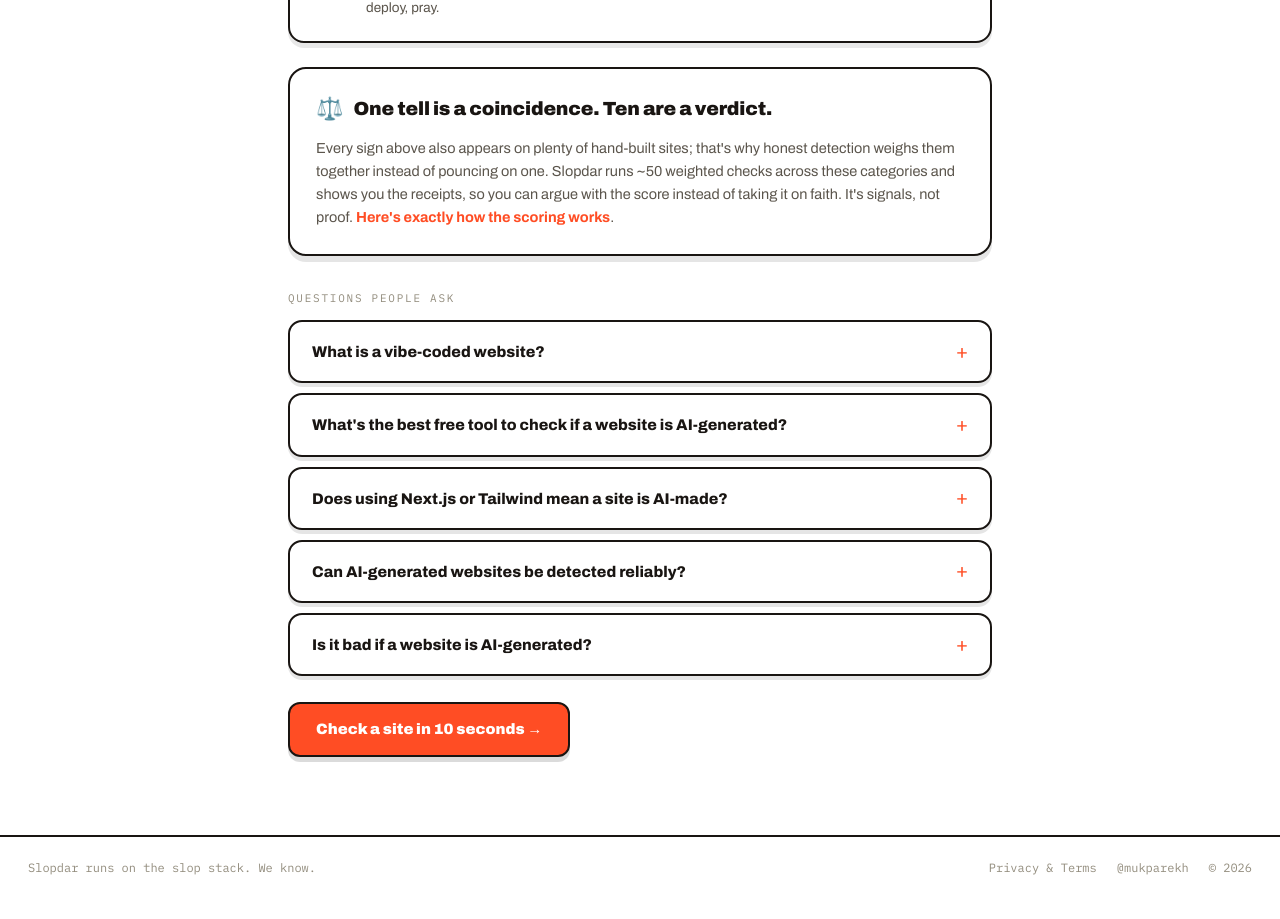
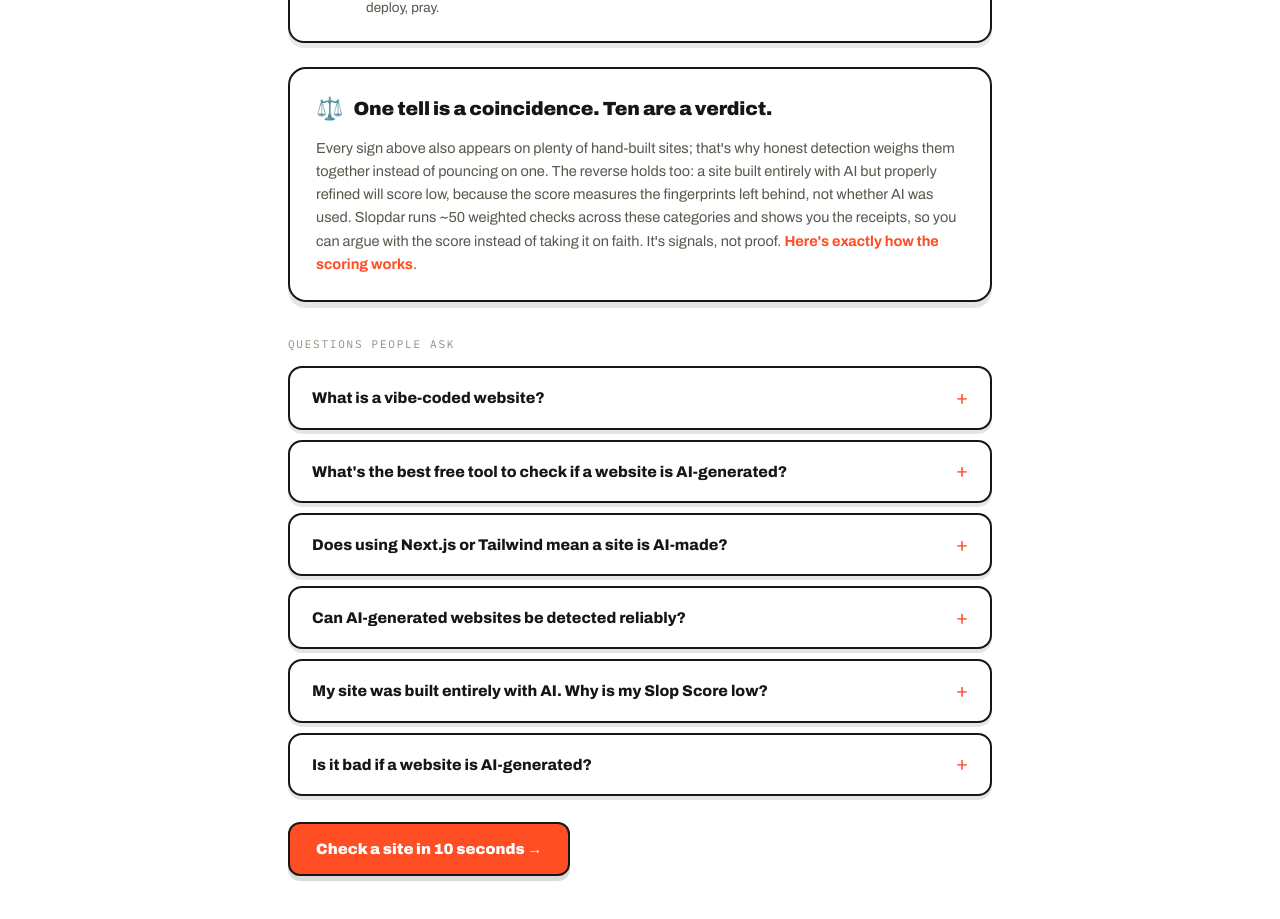
Before and after one commit to mukund1158/slopdar, a Next.js app: page /guide/how-to-tell-if-a-website-is-ai-generated in a window 1280 px wide. Shown: the part 2695-3614 px from the top of the page. Built offline with nearby package versions, Linux system fonts and the light colour scheme; no server answers.

Commit message:
Feat: guide answers why refined AI sites score low
New FAQ entry with the usage-vs-fingerprints framing (also picked up by the FAQ JSON-LD), plus one sentence in the verdict box making the same point.

```diff
--- a/src/app/guide/how-to-tell-if-a-website-is-ai-generated/page.tsx
+++ b/src/app/guide/how-to-tell-if-a-website-is-ai-generated/page.tsx
@@ -94,6 +94,10 @@ const FAQ = [
     a: "Directionally, yes; with certainty, no. Detection works on tells: fingerprints, defaults, copy patterns, leftovers. A high score means a site looks templated and machine-made, not that no human was involved. Treat any detector's verdict as strong evidence, not proof.",
   },
   {
+    q: "My site was built entirely with AI. Why is my Slop Score low?",
+    a: "Because Slopdar isn't answering 'was AI used?'. It's answering 'did AI leave fingerprints behind?'. Those are different questions. If you rewrote the copy, customised the components and cut the generic sections, the fingerprints are gone, so the score is low. That's not a bug; it's the point. A low score on an AI-built site means the craftsmanship hid the tool, and that's exactly what good use of AI looks like.",
+  },
+  {
     q: "Is it bad if a website is AI-generated?",
     a: "Not automatically. AI tools let people ship things they couldn't build before, and that's genuinely good. It matters when the polish hides emptiness: a professional-looking storefront with no real company behind it. The signs in this guide help you judge trust, not taste.",
   },
@@ -174,8 +178,10 @@ export default function GuidePage() {
           </div>
           <p style={{ fontSize: 14.5, lineHeight: 1.6, color: "var(--ink2)", margin: "11px 0 0" }}>
             Every sign above also appears on plenty of hand-built sites; that&apos;s why honest detection weighs them together
-            instead of pouncing on one. Slopdar runs ~50 weighted checks across these categories and shows you the receipts,
-            so you can argue with the score instead of taking it on faith. It&apos;s signals, not proof.{" "}
+            instead of pouncing on one. The reverse holds too: a site built entirely with AI but properly refined will score
+            low, because the score measures the fingerprints left behind, not whether AI was used. Slopdar runs ~50 weighted
+            checks across these categories and shows you the receipts, so you can argue with the score instead of taking it
+            on faith. It&apos;s signals, not proof.{" "}
             <Link href="/how-it-works" className="h-brandtext" style={{ color: "var(--brand)", fontWeight: 700 }}>Here&apos;s exactly how the scoring works</Link>.
           </p>
         </div>
```
